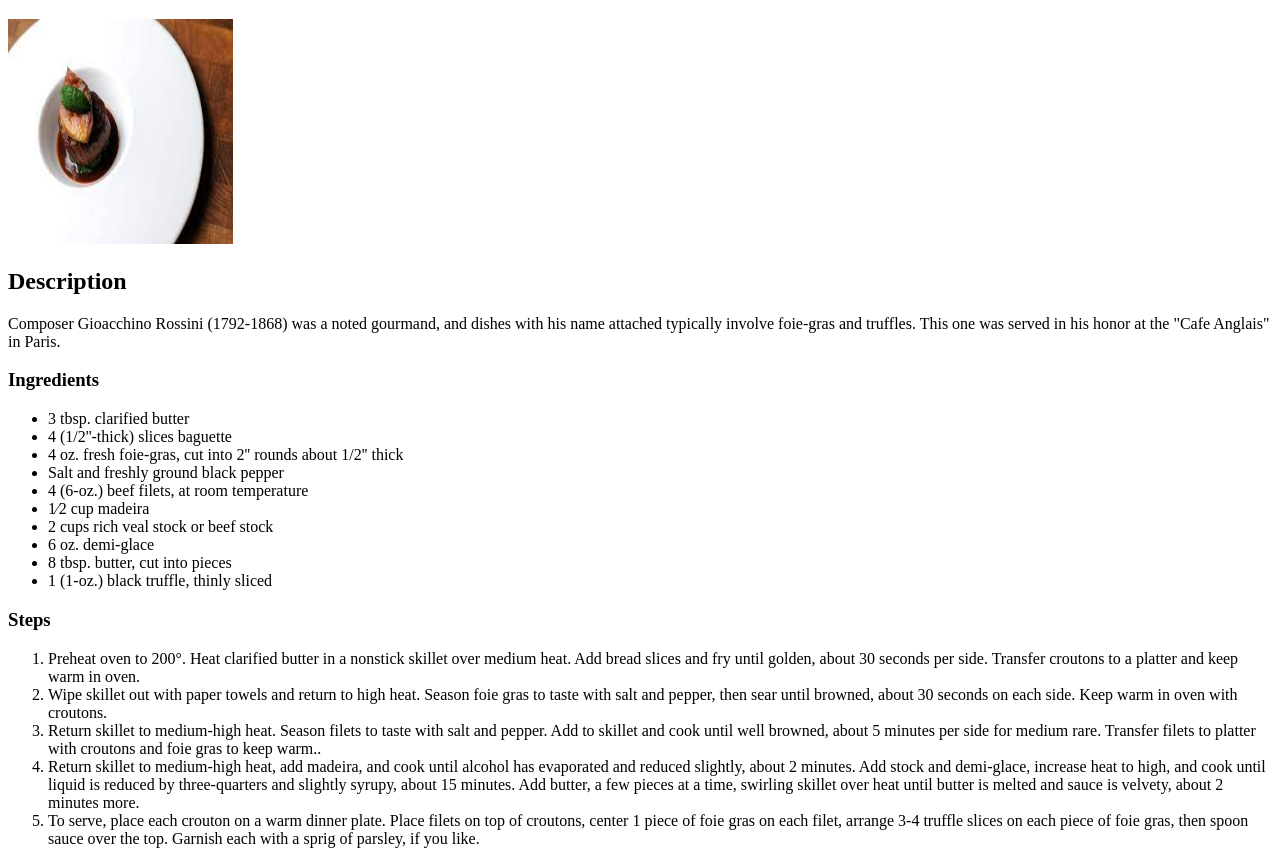
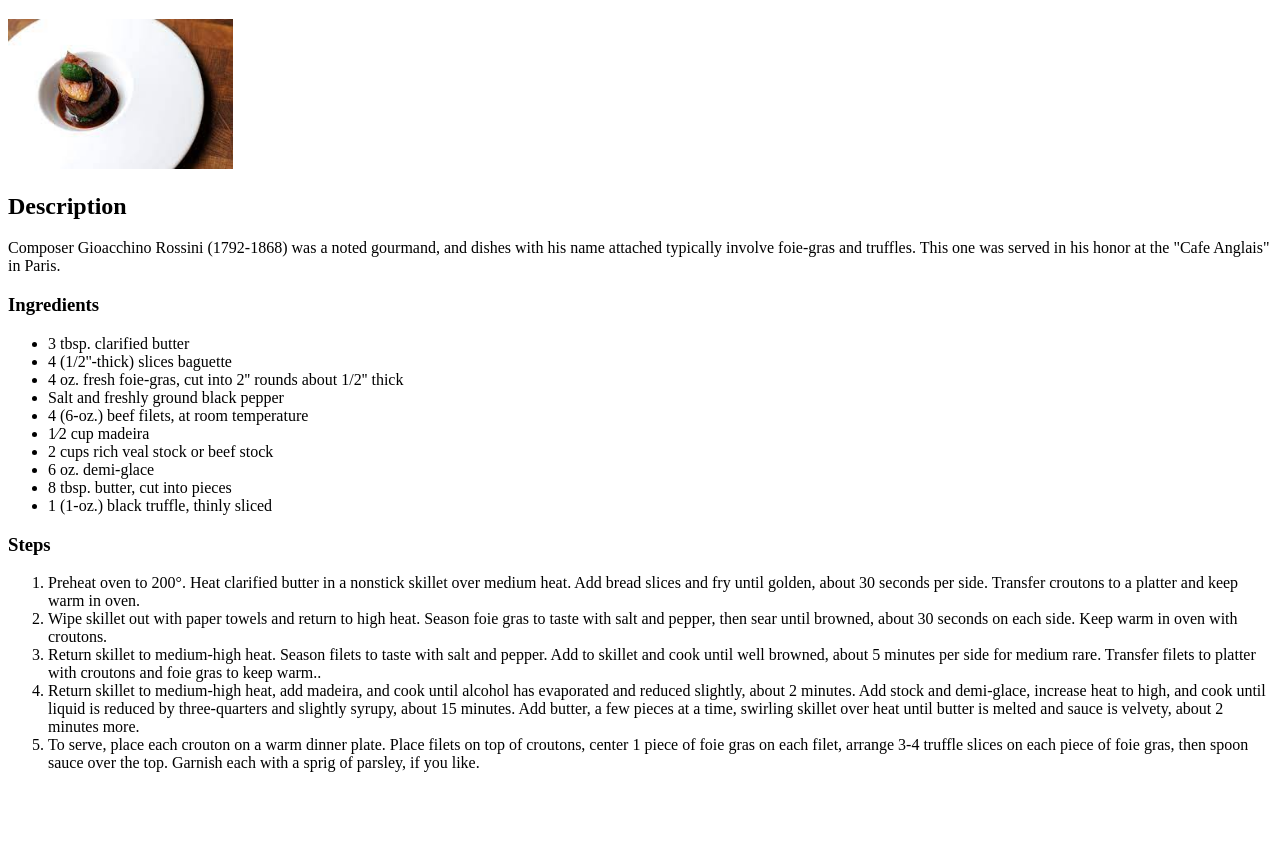
Before and after one commit to xan9266/odin-recipes, a plain HTML site: page recipes/beef-foie-gras-truffle.html in a window 1280 px wide. Shown: the part 61-925 px from the top of the page. After the commit the page ends 849 px from the top, so only its background shows below. Drawn offline with Linux system fonts and the light colour scheme.

Commit message:
Height modified on images
Height changed to auto to avoid bad display for recipes images.

```diff
--- a/recipes/beef-foie-gras-truffle.html
+++ b/recipes/beef-foie-gras-truffle.html
@@ -8,7 +8,7 @@
 </head>
 <body>
     <h1>Beef Filets with Foie-Gras and Truffles</h1>
-    <img src="../images/beef_foieGras.jpeg" alt="image of a succulent Beef Filets with Foie Gras and Truffles" height="225" width="225">
+    <img src="../images/beef_foieGras.jpeg" alt="image of a succulent Beef Filets with Foie Gras and Truffles" height=auto width="225">
     <h2>Description</h2>
     <p>Composer Gioacchino Rossini (1792-1868) was a noted gourmand, and dishes with his name attached typically involve foie-gras and truffles. This one was served in his honor at the "Cafe Anglais" in Paris.</p>
     <h3>Ingredients</h3>
```
Also changed, not shown: recipes/lemon-garlic-butter-scallops.html (+1 -1 lines).
